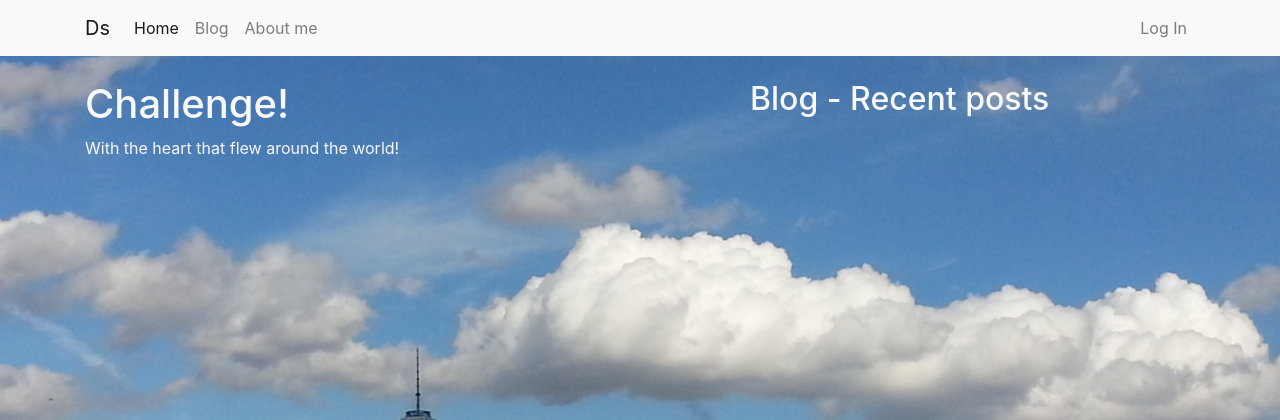
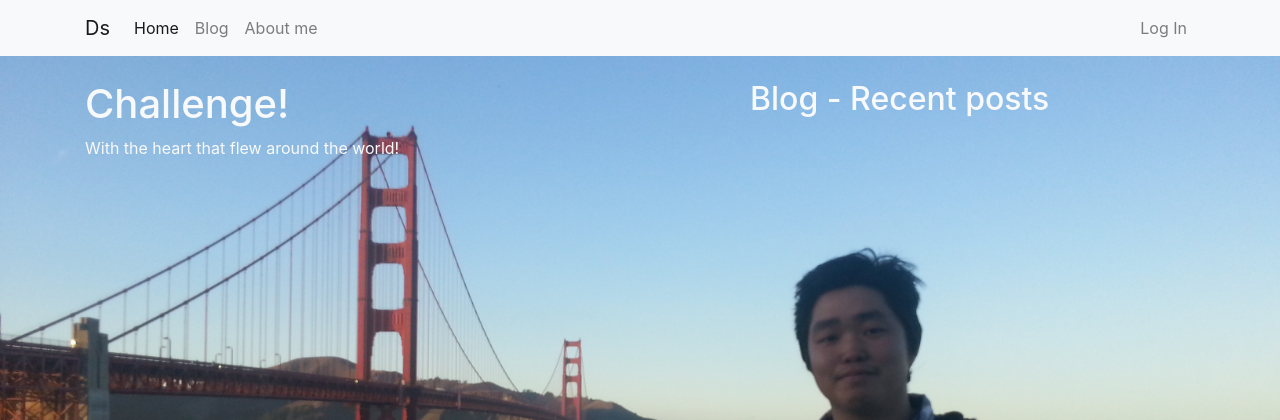
Before and after one commit to kyotostaily/djshin, a Django app: page / in a window 1280 px wide. Shown: the top 420 px of the page. Run offline with Django 4.2, Linux system fonts and the light colour scheme; data that the repository does not hold is empty; some libraries are stand-ins or nearby versions.

Commit message:
대문 페이지 수정하기

```diff
--- a/single_pages/static/single_pages/css/landing.css
+++ b/single_pages/static/single_pages/css/landing.css
@@ -1,5 +1,5 @@
 body {
- background: url('/static/single_pages/images/ny.jpg') no-repeat center center fixed;
+ background: url('/static/single_pages/images/me.jpg') no-repeat center center fixed;
  -webkit-background-size: cover;
  -moz-background-size: cover;
  -background-size: cover;
```
Also changed, not shown: single_pages/static/single_pages/images/me.jpg (added), single_pages/static/single_pages/images/ny.jpg (deleted).
